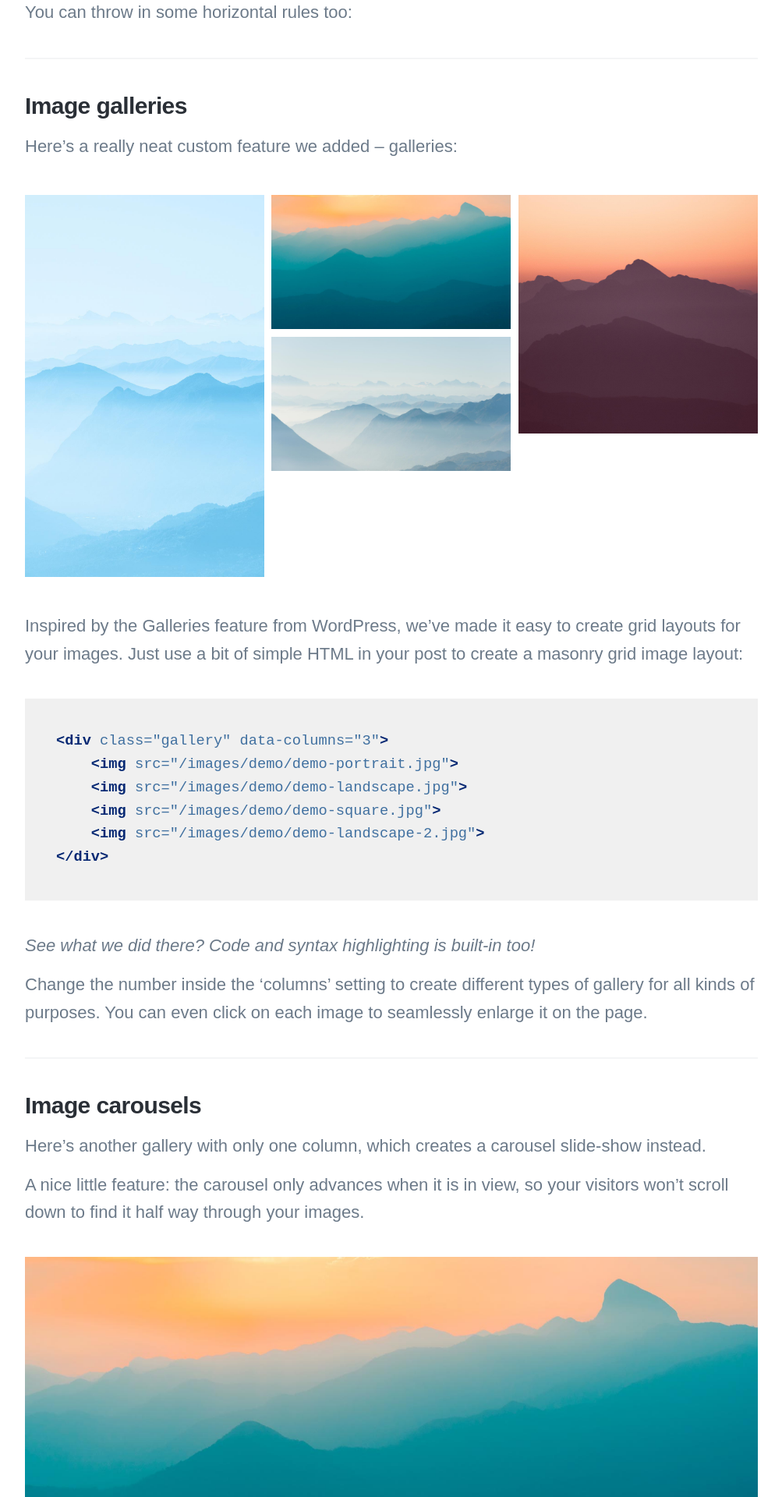
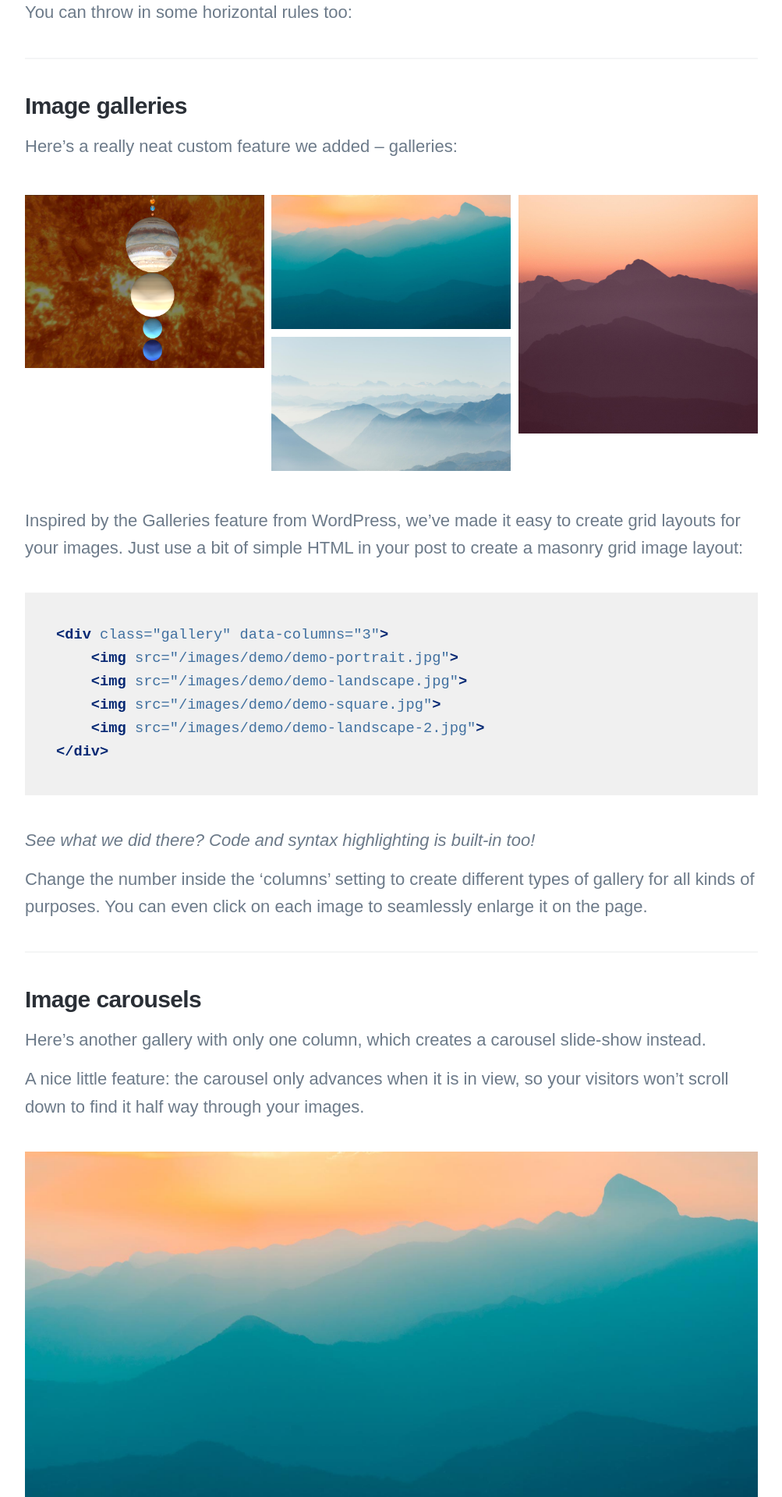
Before and after one commit to starbuck10/JCoffie, a Jekyll site: the page built from _projects/2021-11-02-generative-art.md, in a window 1280 px wide. Shown: the part 2801-4721 px from the top of the page at 78% size, without its empty margins (138-1141 px from the left). Built offline with Jekyll 4.4.1, drawn with Linux system fonts in a browser that asks for light colours; nearby versions of some CDN libraries; some web fonts are replaced.

Commit message:
Updating project page

```diff
--- a/_projects/2021-11-02-generative-art.md
+++ b/_projects/2021-11-02-generative-art.md
@@ -53,7 +53,7 @@ You can throw in some horizontal rules too:
 Here's a really neat custom feature we added – galleries:
 
 <div class="gallery" data-columns="3">
-	<img src="/images/demo/demo-portrait.jpg">
+	<img src="/images/solarSystem.jpg">
 	<img src="/images/demo/demo-landscape.jpg">
 	<img src="/images/demo/demo-square.jpg">
 	<img src="/images/demo/demo-landscape-2.jpg">
```
